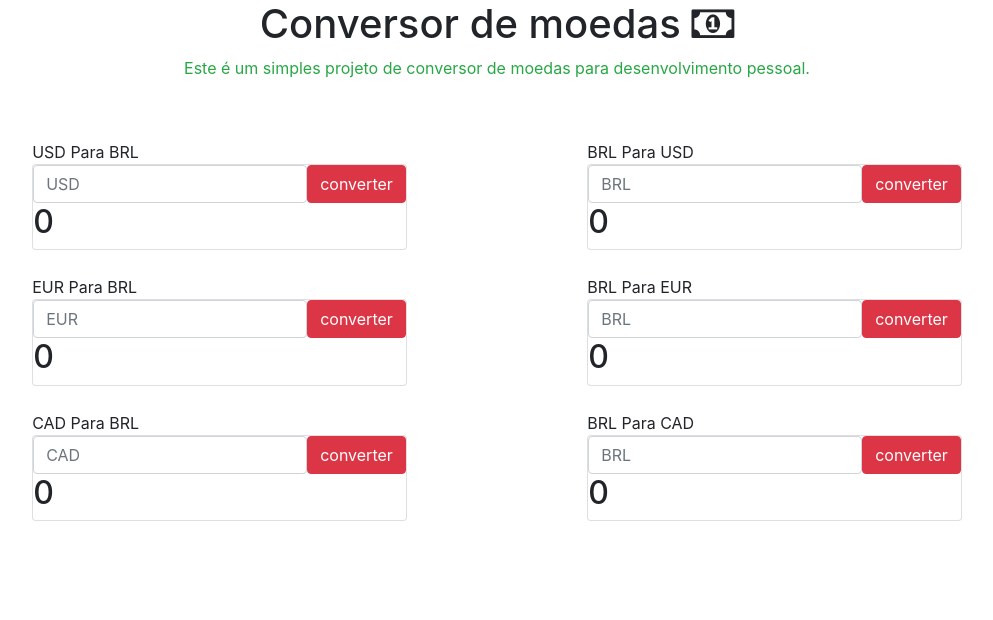
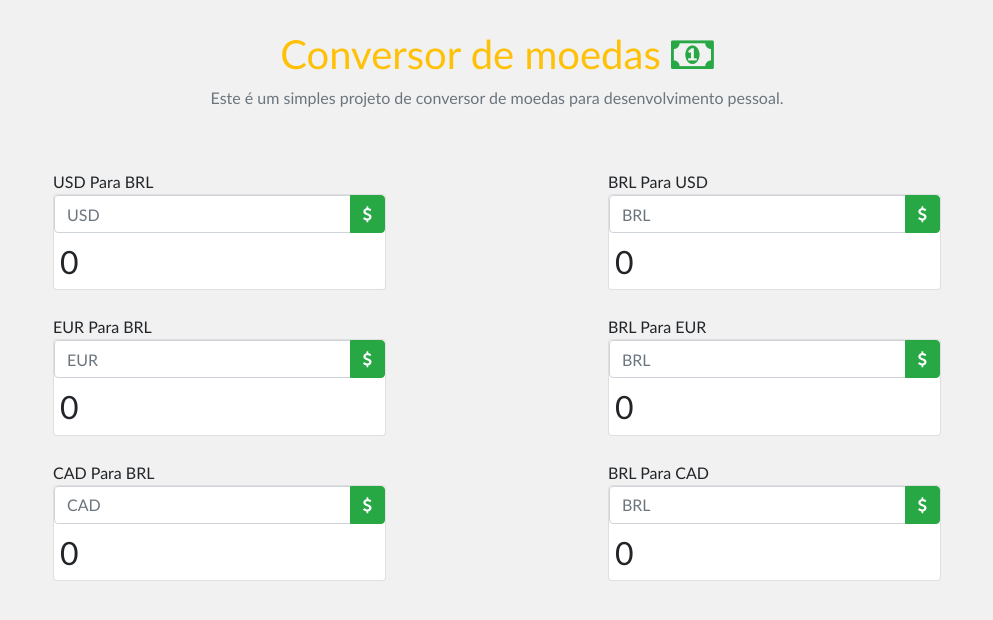
Before and after one commit to robertosantos13/conveter, a Vue app: page / in a window 1280 px wide. Shown: the top 620 px of the page, without its empty margins (143-1136 px from the left). Built offline with nearby package versions, Linux system fonts and the light colour scheme.

Commit message:
adjustment

```diff
--- a/src/App.vue
+++ b/src/App.vue
@@ -1,12 +1,12 @@
 <template>
   <div id="app">
-    <div class="text-center">
+    <div class="text-center text-warning">
       <h1>
         Conversor de moedas
-        <span class="fa fa-money" arial-hidden="true"></span>
+        <span class="fa fa-money text-success" arial-hidden="true"></span>
       </h1>
       <p
-        class="text-success"
+        class="text-secondary"
       >Este é um simples projeto de conversor de moedas para desenvolvimento pessoal.</p>
     </div>
     <div class="container">
@@ -35,6 +35,11 @@ export default {
 </script>
 
 <style>
+body {
+  background: #f1f1f1;
+  font-family: "Trebuchet MS", "Lucida Sans Unicode", "Lucida Grande",
+    "Lucida Sans", Arial, sans-serif;
+}
 .container {
   display: flex;
   justify-content: space-around;
@@ -42,5 +47,6 @@ export default {
 }
 .text-center {
   margin-bottom: 60px;
+  margin-top: 30px;
 }
 </style>
--- a/src/components/Conversor.vue
+++ b/src/components/Conversor.vue
@@ -4,13 +4,19 @@
     <div class="card">
       <div class="body">
         <div class="conteudo">
+          <div class="input-group">
             <input
               type="text"
               class="form-control"
               v-model="moedaA_value"
               v-bind:placeholder="moedaA"
             />
-          <input type="button" class="btn btn-danger" v-on:click="converter" value="converter" />
+            <div class="input-group-append">
+              <button type="button" class="btn btn-success" v-on:click="converter">
+                <span class="fa fa-usd"></span>
+              </button>
+            </div>
+          </div>
         </div>
         <h2>{{moedaB_value}}</h2>
       </div>
@@ -50,10 +56,16 @@ export default {
 </script>
 
 <style scoped>
+.main {
+  width: 100%;
+  margin-right: 10%;
+  margin-left: 10%;
+}
 .conteudo {
   display: flex;
 }
 .card h2 {
-  margin-top: auto;
+  margin-top: 10px;
+  margin-left: 6px;
 }
 </style>
```
Lines whose indentation alone changed are shown as unchanged.
